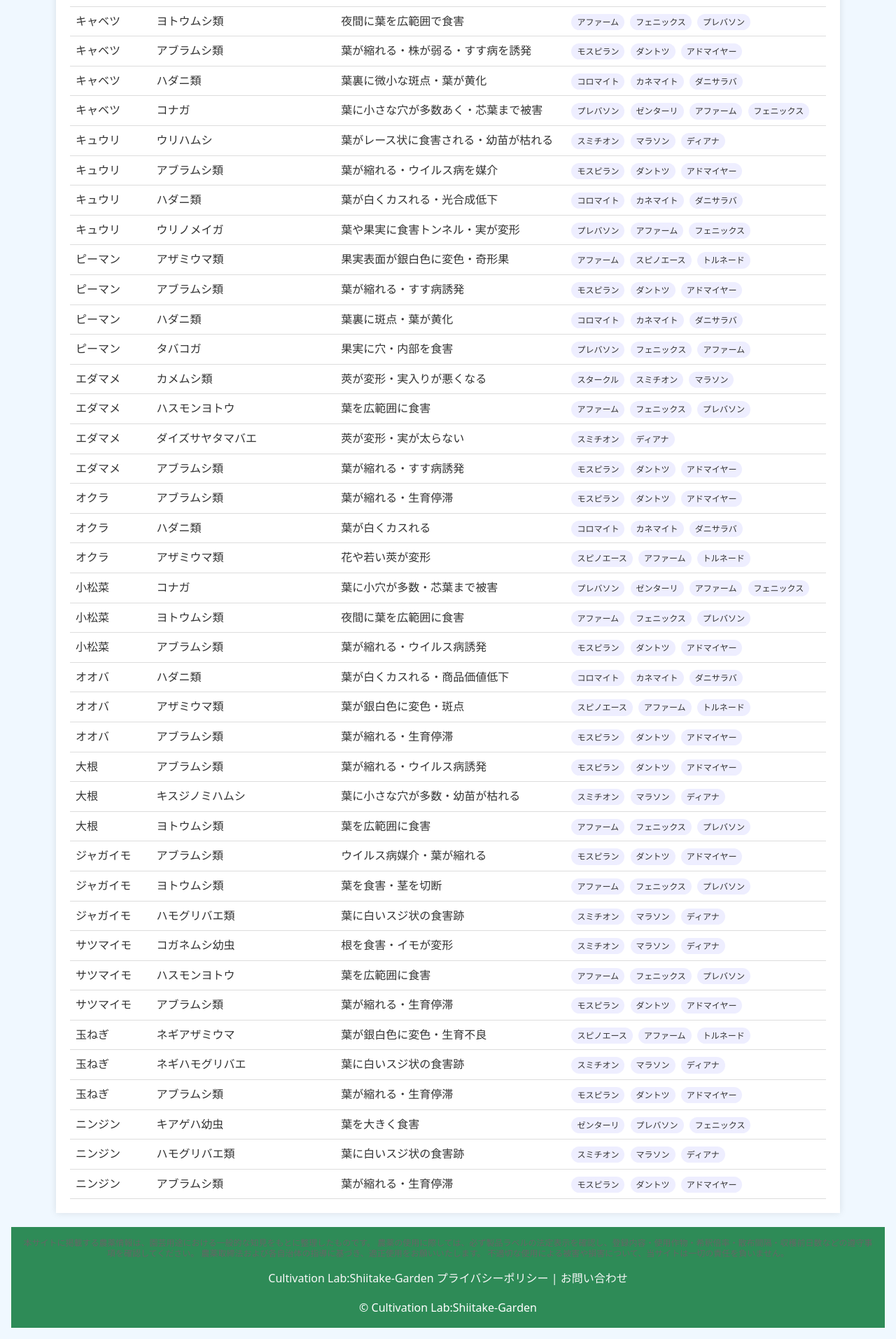
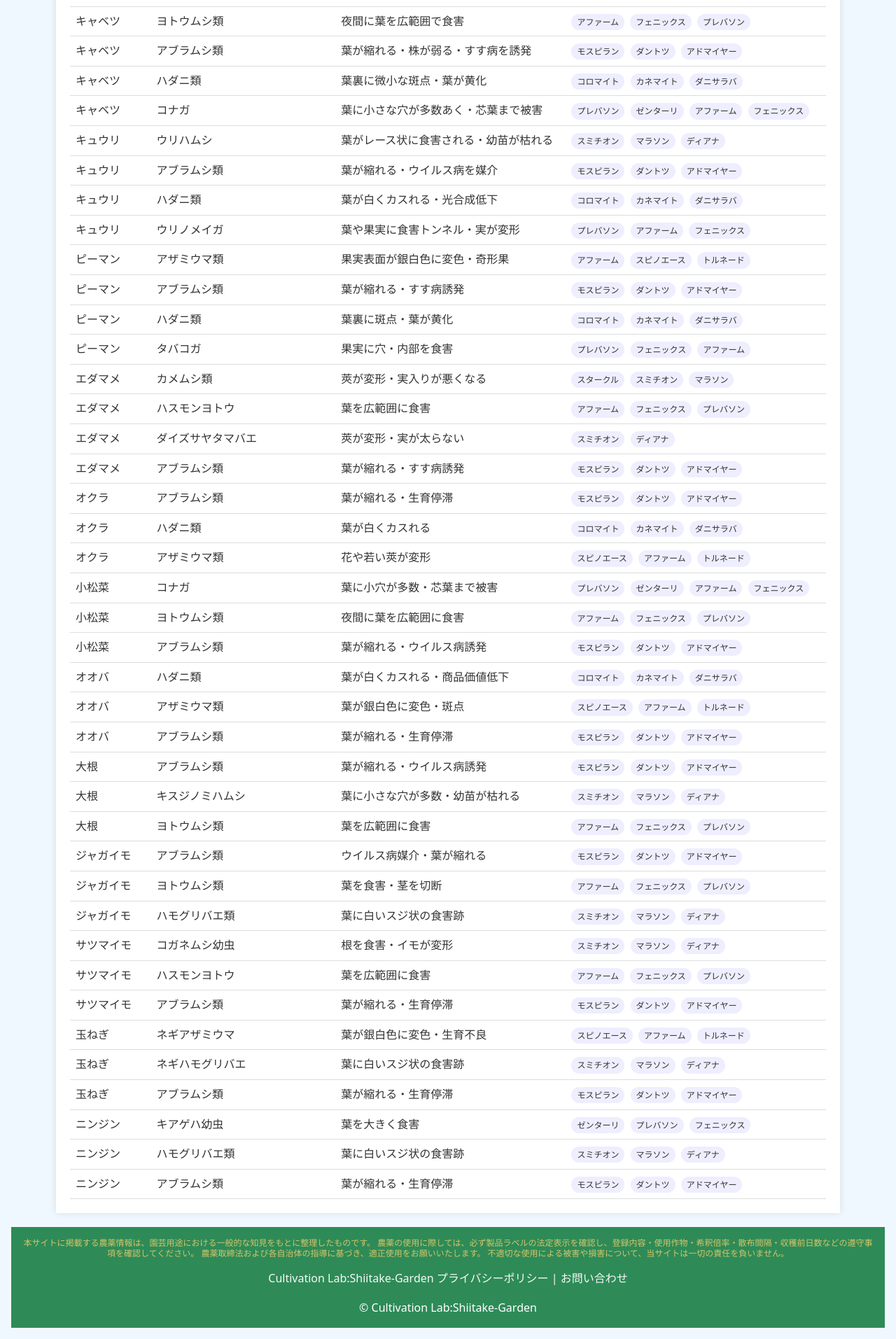
Before and after one commit to shiitake-garden/shiitake-garden.github.io, a Jekyll site: the page built from pest.html, in a window 1280 px wide. Shown: the part 913-2826 px from the top of the page at 70% size. Built offline with Jekyll 4.4.1, drawn with Linux system fonts in a browser that asks for light colours.

Commit message:
Update style_care.css

```diff
--- a/assets/style_care.css
+++ b/assets/style_care.css
@@ -95,7 +95,7 @@ footer {
 }
 .site-footer .footer-note {
   font-size: 0.75rem;     /* 現在の本文より小さく */
-  color: #666;            /* 控えめなグレー */
+  color: #d6c46a;            /* 控えめなグレー */
   line-height: 1.2;       /* 行間を詰める */
   margin-bottom: 4px;     /* タイトルとの隙間を最小限に */
 }
```
